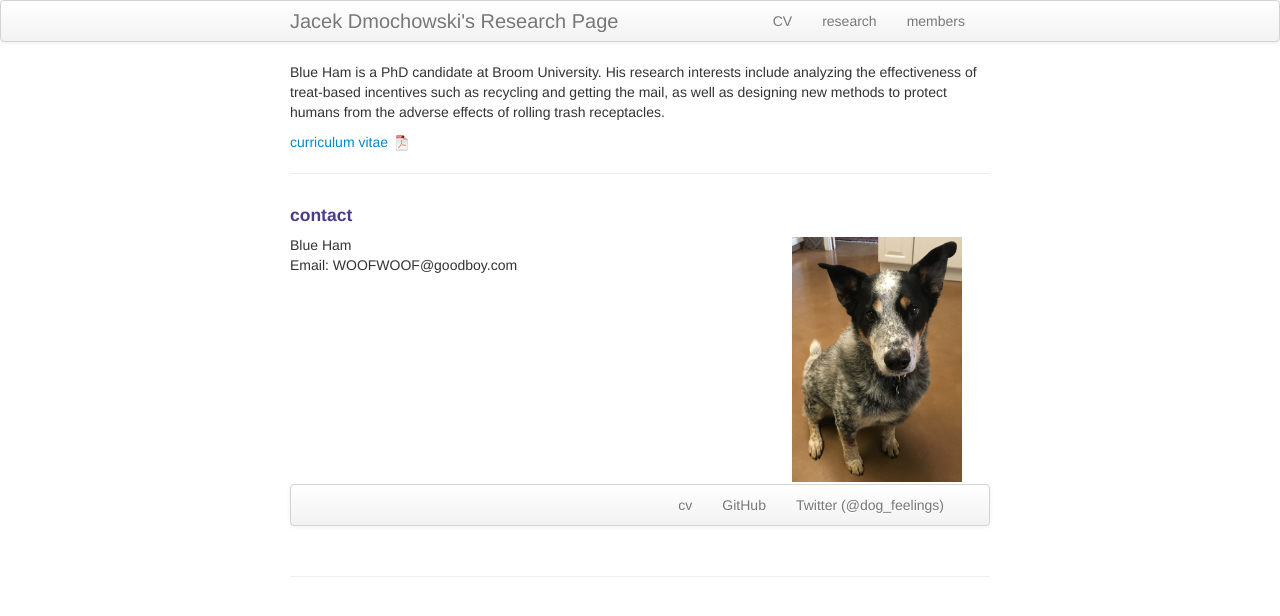
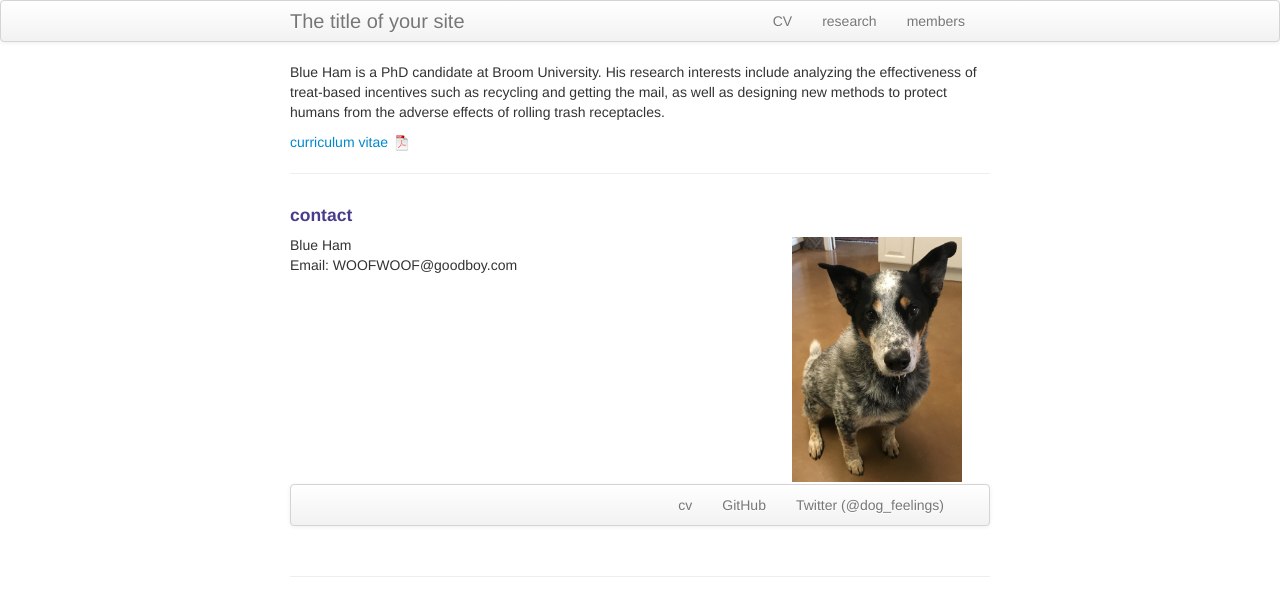
Before and after one commit to dmochow/dmochow.github.io, a Jekyll site: the page built from index.md, in a window 1280 px wide. Shown: the top 616 px of the page. Built offline with Jekyll 4.4.1, drawn with Linux system fonts in a browser that asks for light colours; some of the changed lines change nothing that is shown.

Commit message:
updating to minimalist themre

```diff
--- a/_config.yml
+++ b/_config.yml
@@ -1,30 +1,40 @@
 # This is the default format.
 # For more see: https://github.com/mojombo/jekyll/wiki/Permalinks
-permalink: /:categories/:year/:month/:day/:title
+#permalink: /:categories/:year/:month/:day/:title
 
-exclude: [".rvmrc", ".rbenv-version", "ReadMe.md", "Rakefile", "changelog.md", "License.md", "Makefile", "Gemfile", "Gemfile.lock"]
-highlighter: rouge
+#exclude: [".rvmrc", ".rbenv-version", "ReadMe.md", "Rakefile", "changelog.md", "License.md", "Makefile", "Gemfile", "Gemfile.lock"]
+#highlighter: rouge
 
 # Themes are encouraged to use these universal variables
 # so be sure to set them if your theme uses them.
 #
-title : Jacek Dmochowski's Research Page
-author :
-  name : Jacek Dmochowski
-  email : dmochowski@gmail.com
-  github : dmochow
-  twitter : jdmochow
+remote_theme: pages-themes/minimal@v0.2.0
+plugins:
+- jekyll-remote-theme # add this line to the plugins list if you already have one
 
-production_url : http://dmochow.github.io
+title: [The title of your site]
+description: [A short description of your site's purpose]
+
+show_downloads: [false]
+google_analytics: [420]
+
+#title : Jacek Dmochowski's Research Page
+#author :
+#  name : Jacek Dmochowski
+#  email : dmochowski@gmail.com
+#  github : dmochow
+#  twitter : jdmochow
+
+#production_url : http://dmochow.github.io
 
 # Tell Github to use the kramdown markdown interpreter
 # (see https://help.github.com/articles/migrating-your-pages-site-from-maruku)
-markdown: kramdown
+#markdown: kramdown
 
 # All Jekyll-Bootstrap specific configurations are namespaced into this hash
 #
-JB :
-  version : 0.3.0
+#JB :
+#  version : 0.3.0
 
 
   # All links will be namespaced by BASE_PATH if defined.
@@ -63,33 +73,33 @@
   # These paths are to the main pages Jekyll-Bootstrap ships with.
   # Some JB helpers refer to these paths; change them here if needed.
   #
-  archive_path: nil
-  categories_path : nil
-  tags_path : nil
-  atom_path : nil
-  rss_path : nil
+  #archive_path: nil
+  #categories_path : nil
+  #tags_path : nil
+  #atom_path : nil
+  #rss_path : nil
 
   # Settings for comments helper
   # Set 'provider' to the comment provider you want to use.
   # Set 'provider' to false to turn commenting off globally.
   #
-  comments :
-    provider : false
+  #comments :
+  #  provider : false
 
   # Settings for analytics helper
   # Set 'provider' to the analytics provider you want to use.
   # Set 'provider' to false to turn analytics off globally.
   #
-  analytics :
-    provider : false
+  #analytics :
+  #  provider : false
 
   # Settings for sharing helper.
   # Sharing is for things like tweet, plusone, like, reddit buttons etc.
   # Set 'provider' to the sharing provider you want to use.
   # Set 'provider' to false to turn sharing off globally.
   #
-  sharing :
-    provider : false
+  #sharing :
+  #  provider : false
 
   # Settings for all other include helpers can be defined by creating
   # a hash with key named for the given helper. ex:
@@ -100,7 +110,3 @@
   # Setting any helper's provider to 'custom' will bypass the helper code
   # and include your custom code. Your custom file must be defined at:
   #   ./_includes/custom/[HELPER]
-  # where [HELPER] is the name of the helper you are overriding.
-remote_theme: pages-themes/minimal@v0.2.0
-plugins:
-- jekyll-remote-theme # add this line to the plugins list if you already have one
```
